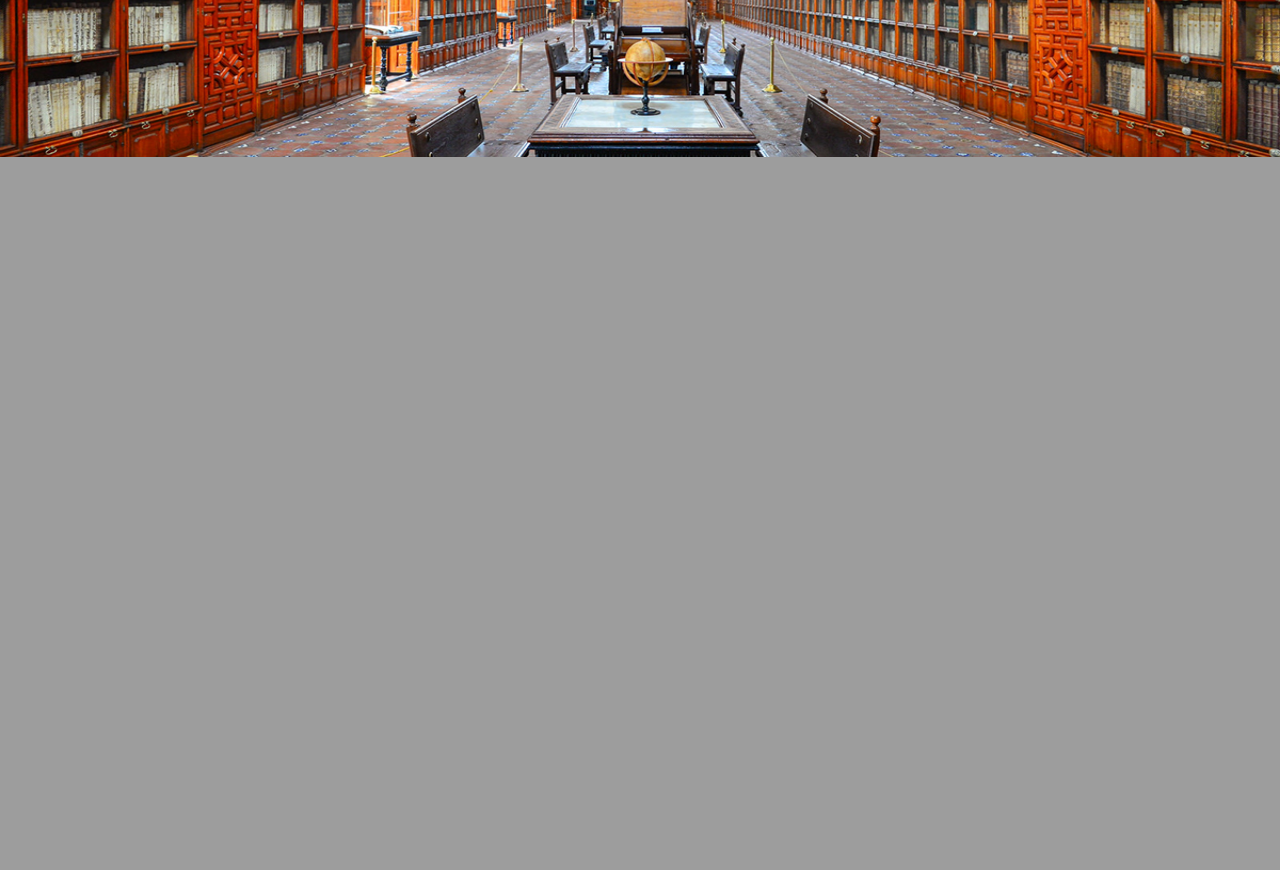
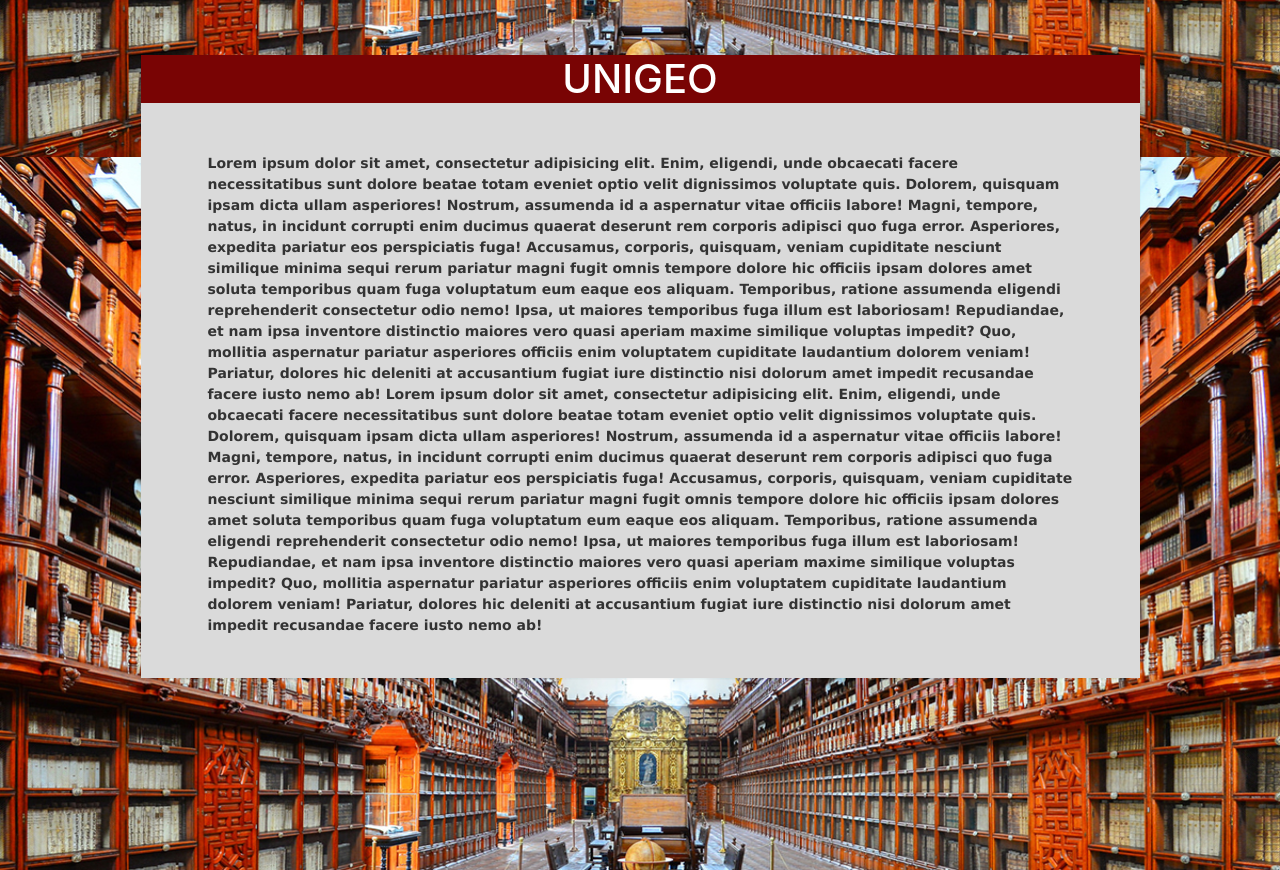
Before and after one commit to Jonathanbustos15/Unigeo, a PHP site: page /Unigeo/vistas/Proyecto.php in a window 1280 px wide. Shown: the part 643-1513 px from the top of the page. Before the commit the page ends 800 px from the top, so only its background shows below. Run offline with PHP 8.4, Linux system fonts and the light colour scheme.

Commit message:
"proyecto 1"

```diff
--- a/vistas/Proyecto.php
+++ b/vistas/Proyecto.php
@@ -13,11 +13,34 @@
     </head>
     <body>
         <div class="header">
-            <?php include("header.php");?>
-            <div class="container">
+            <?php include("header.php"); ?>
+            <div class="container map">
+                <div class="row d-flex justify-content-center">
+                    <iframe src="https://www.google.com/maps/embed?pb=!1m18!1m12!1m3!1d3976.6601042762727!2d-74.06648958614473!3d4.654563996618914!2m3!1f0!2f0!3f0!3m2!1i1024!2i768!4f13.1!3m3!1m2!1s0x8e3f9a4571ebf6ed%3A0x76ebb10f952d3917!2sSan%20Jos%C3%A9%20Fundaci%C3%B3n%20de%20Educaci%C3%B3n%20Superior%20Bienestar!5e0!3m2!1ses!2sco!4v1568585399088!5m2!1ses!2sco" width="600" height="450" frameborder="0" style="border:0;" allowfullscreen=""></iframe>
+                </div>
+                <section>
+                    <div class="panel">
+                        <h1>UNIGEO</h1>
+                        <div>
+                            <p>
+                                <span>Lorem ipsum dolor sit amet, consectetur adipisicing elit. Enim, eligendi, unde obcaecati facere necessitatibus sunt dolore beatae totam eveniet optio velit dignissimos voluptate quis. Dolorem, quisquam ipsam dicta ullam asperiores!</span>
+                                <span>Nostrum, assumenda id a aspernatur vitae officiis labore! Magni, tempore, natus, in incidunt corrupti enim ducimus quaerat deserunt rem corporis adipisci quo fuga error. Asperiores, expedita pariatur eos perspiciatis fuga!</span>
+                                <span>Accusamus, corporis, quisquam, veniam cupiditate nesciunt similique minima sequi rerum pariatur magni fugit omnis tempore dolore hic officiis ipsam dolores amet soluta temporibus quam fuga voluptatum eum eaque eos aliquam.</span>
+                                <span>Temporibus, ratione assumenda eligendi reprehenderit consectetur odio nemo! Ipsa, ut maiores temporibus fuga illum est laboriosam! Repudiandae, et nam ipsa inventore distinctio maiores vero quasi aperiam maxime similique voluptas impedit?</span>
+                                <span>Quo, mollitia aspernatur pariatur asperiores officiis enim voluptatem cupiditate laudantium dolorem veniam! Pariatur, dolores hic deleniti at accusantium fugiat iure distinctio nisi dolorum amet impedit recusandae facere iusto nemo ab!</span>
+                                 <span>Lorem ipsum dolor sit amet, consectetur adipisicing elit. Enim, eligendi, unde obcaecati facere necessitatibus sunt dolore beatae totam eveniet optio velit dignissimos voluptate quis. Dolorem, quisquam ipsam dicta ullam asperiores!</span>
+                                <span>Nostrum, assumenda id a aspernatur vitae officiis labore! Magni, tempore, natus, in incidunt corrupti enim ducimus quaerat deserunt rem corporis adipisci quo fuga error. Asperiores, expedita pariatur eos perspiciatis fuga!</span>
+                                <span>Accusamus, corporis, quisquam, veniam cupiditate nesciunt similique minima sequi rerum pariatur magni fugit omnis tempore dolore hic officiis ipsam dolores amet soluta temporibus quam fuga voluptatum eum eaque eos aliquam.</span>
+                                <span>Temporibus, ratione assumenda eligendi reprehenderit consectetur odio nemo! Ipsa, ut maiores temporibus fuga illum est laboriosam! Repudiandae, et nam ipsa inventore distinctio maiores vero quasi aperiam maxime similique voluptas impedit?</span>
+                                <span>Quo, mollitia aspernatur pariatur asperiores officiis enim voluptatem cupiditate laudantium dolorem veniam! Pariatur, dolores hic deleniti at accusantium fugiat iure distinctio nisi dolorum amet impedit recusandae facere iusto nemo ab!</span>
 
-                <iframe src="https://www.google.com/maps/embed?pb=!1m18!1m12!1m3!1d3976.6601042762727!2d-74.06648958614473!3d4.654563996618914!2m3!1f0!2f0!3f0!3m2!1i1024!2i768!4f13.1!3m3!1m2!1s0x8e3f9a4571ebf6ed%3A0x76ebb10f952d3917!2sSan%20Jos%C3%A9%20Fundaci%C3%B3n%20de%20Educaci%C3%B3n%20Superior%20Bienestar!5e0!3m2!1ses!2sco!4v1568585399088!5m2!1ses!2sco" width="600" height="450" frameborder="0" style="border:0;" allowfullscreen=""></iframe>
+                            </p>
+                        </div>
+                    </div>
+                </section>
+            </div>
 
-            </div>
+
+
     </body>
 </html>
--- a/vistas/componentes/css/Styleproyecto.css
+++ b/vistas/componentes/css/Styleproyecto.css
@@ -5,3 +5,29 @@
     background-size:100% 100%;
     background-attachment: fixed;
 }
+
+.map{
+    margin: 15%;
+}
+
+.panel{
+    margin: 5%;
+    background-color: rgb(218, 218, 218);
+    box-shadow: 0 1px 2px rgba(0,0,0,.05);
+}
+
+h1{
+    background-color: #790404;
+    color:#fff;
+    text-align: center;
+}
+
+.panel p{
+    padding: 3em;
+    color: #333;
+    font-size: 14px;
+    margin: 0 25px;
+    font-family: Ancizar_sans,Verdana,Geneva,Tahoma,sans-serif !important;
+    font-weight: bold;
+    text-align: left;
+}
```
Also changed, not shown: vistas/componentes/images/UNIGEOW.png (added).
